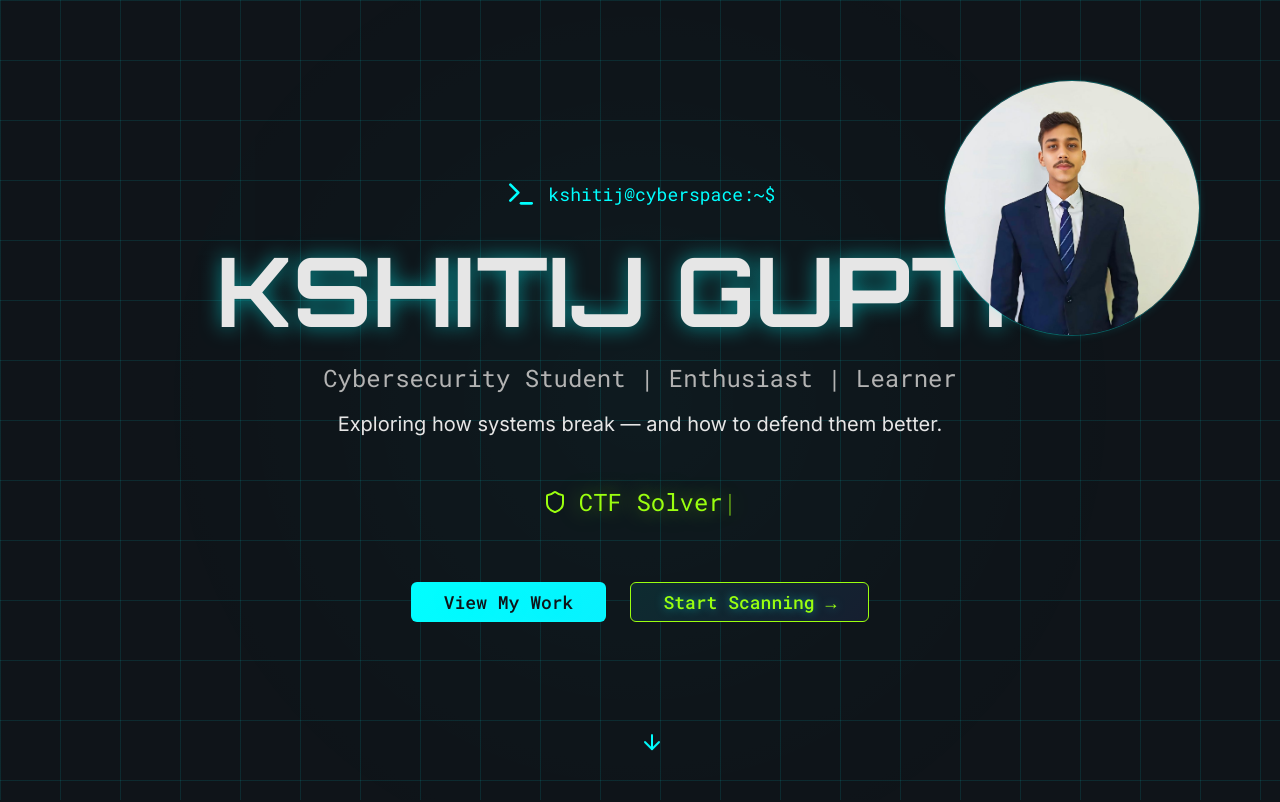
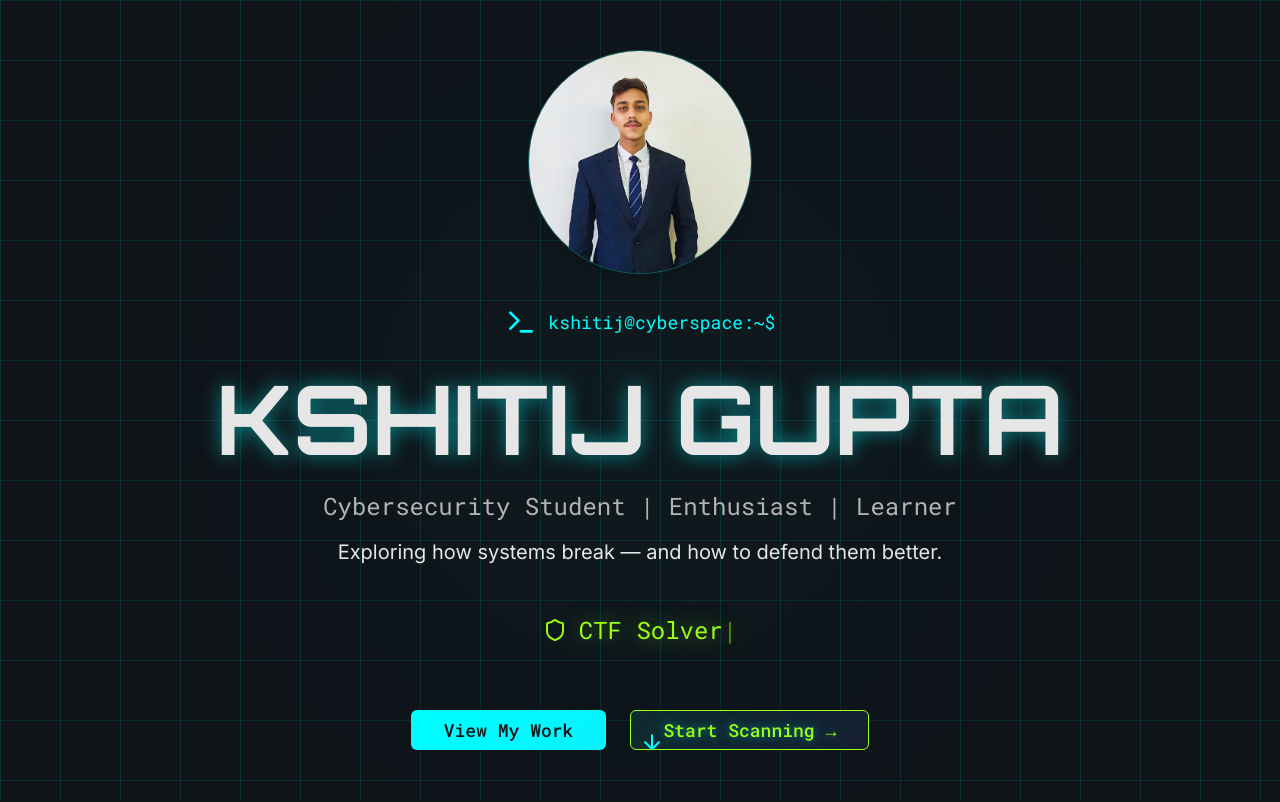
Before and after one commit to gupta09-oop/cyber-pulse-kshitij, a React (Vite) app: page / in a window 1280 px wide. Shown: the top 802 px of the page. Built offline with nearby package versions, Linux system fonts and the light colour scheme.

Commit message:
Center and stabilize profile image
Adjusted the profile image in the Hero section to be centered and removed the floating animation, giving it a more professional and stable appearance.

```diff
--- a/src/components/Hero.tsx
+++ b/src/components/Hero.tsx
@@ -45,9 +45,10 @@ export const Hero = () => {
 
   return (
     <section className="min-h-screen flex items-center justify-center relative px-4">
+      <div className="text-center max-w-4xl mx-auto">
         {/* Profile Image */}
-      <div className="absolute top-20 right-20 hidden lg:block animate-float">
-        <div className="w-64 h-64 rounded-full overflow-hidden terminal-border">
+        <div className="mb-8 flex justify-center">
+          <div className="w-48 h-48 md:w-56 md:h-56 rounded-full overflow-hidden terminal-border shadow-lg">
             <img
               src="/lovable-uploads/6d8fbab6-df0e-4104-8cff-c8c1ff08a385.png"
               alt="Kshitij Gupta - Cybersecurity Professional"
@@ -56,7 +57,6 @@ export const Hero = () => {
           </div>
         </div>
 
-      <div className="text-center max-w-4xl mx-auto">
         {/* Terminal Header */}
         <div className="flex items-center justify-center mb-8">
           <Terminal className="text-primary mr-3 h-8 w-8" />
```
Lines whose indentation alone changed are shown as unchanged.
